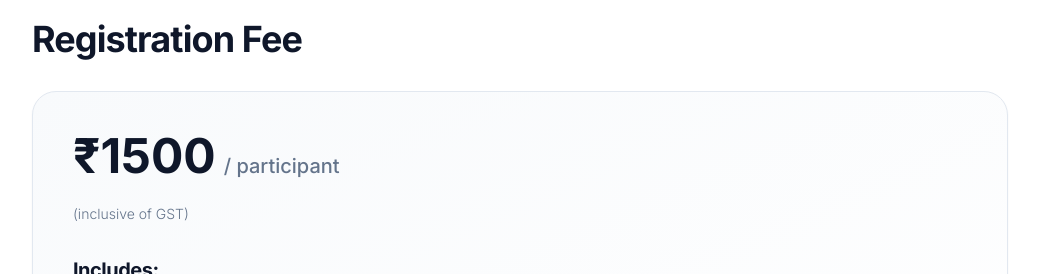
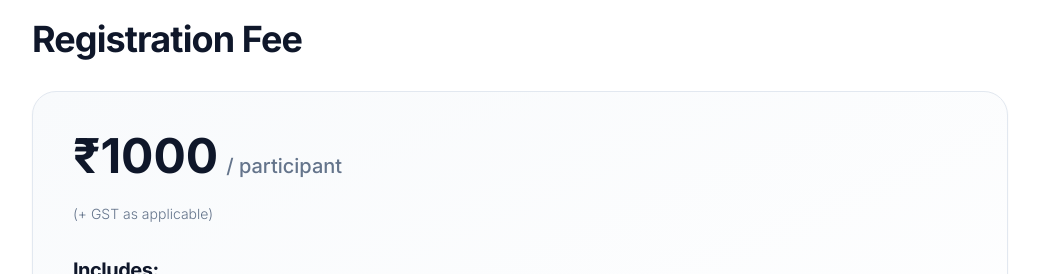
Before and after one commit to encodedCoder/syntacs2026, a Next.js app: page /call-for-posters in a window 1280 px wide. Shown: the part 4820-5094 px from the top of the page, without its empty margins (120-1159 px from the left). Built offline with nearby package versions, Linux system fonts and the light colour scheme.

Commit message:
chore: update registration fee to 1000 and update GST text on Call for Posters page

```diff
--- a/src/app/call-for-posters/page.tsx
+++ b/src/app/call-for-posters/page.tsx
@@ -333,10 +333,10 @@ export default function CallForPostersPage() {
           <h2 className="text-3xl md:text-4xl font-bold tracking-tight mb-8 text-slate-900">Registration Fee</h2>
           <div className="p-10 rounded-3xl bg-gradient-to-br from-slate-50 to-white border border-slate-200 shadow-sm">
             <div className="flex items-baseline gap-2 mb-6">
-              <span className="text-5xl font-bold text-slate-900">₹1500</span>
+              <span className="text-5xl font-bold text-slate-900">₹1000</span>
               <span className="text-xl text-slate-500 font-medium">/ participant</span>
             </div>
-            <p className="text-slate-500 text-sm mb-8">(inclusive of GST)</p>
+            <p className="text-slate-500 text-sm mb-8">(+ GST as applicable)</p>
 
             <h3 className="text-xl font-bold mb-4 text-slate-900">Includes:</h3>
             <ul className="space-y-3 text-slate-600">
```
